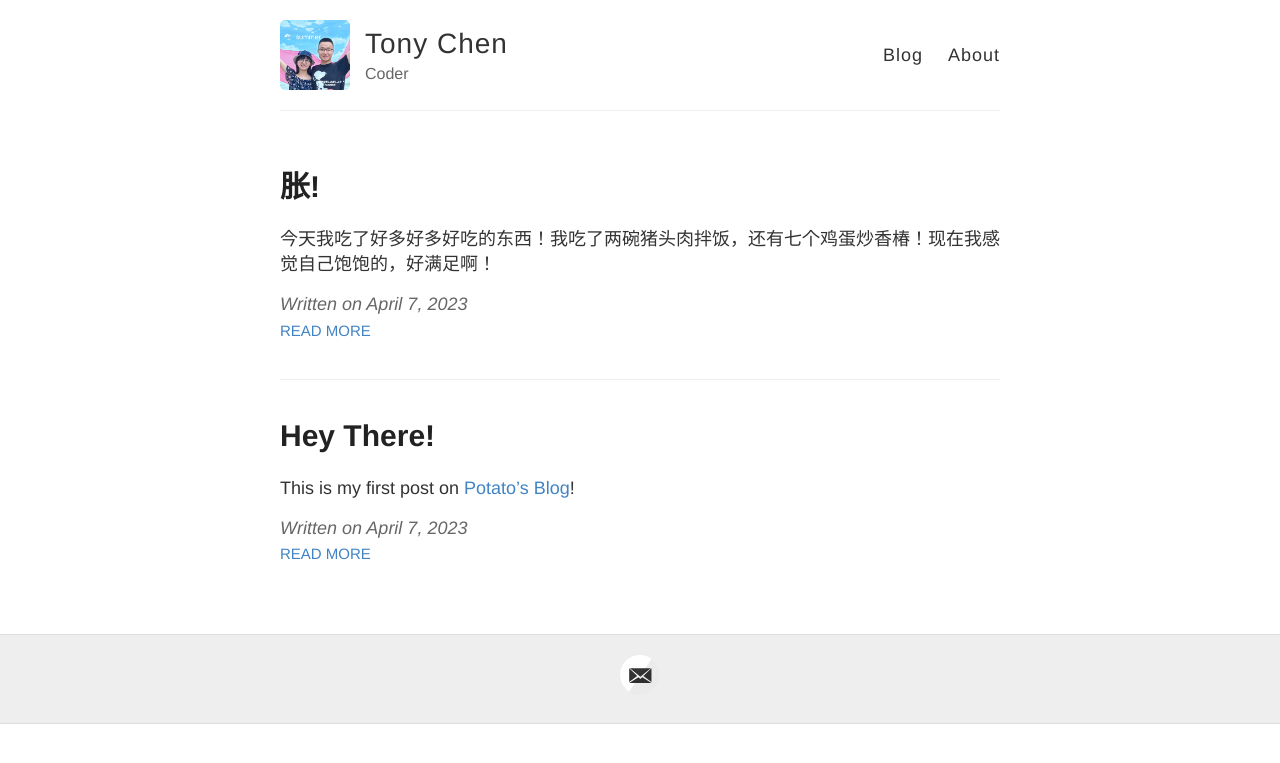
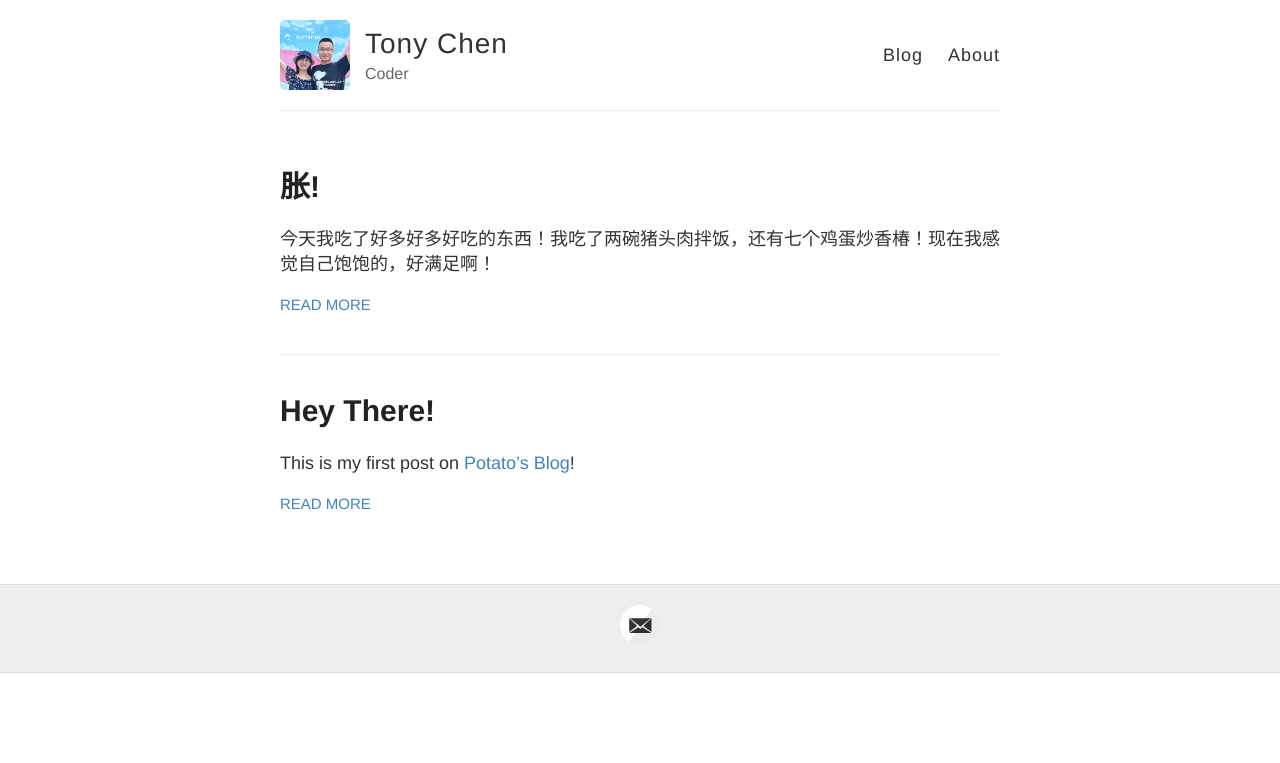
Before and after one commit to T0nyCh3n/t0nych3n.github.io, a Jekyll site: the page built from index.html, in a window 1280 px wide. Shown: the top 763 px of the page. Built offline with Jekyll 4.4.1, drawn with Linux system fonts in a browser that asks for light colours.

Commit message:
update index

```diff
--- a/index.html
+++ b/index.html
@@ -12,10 +12,6 @@ layout: default
         {{ post.excerpt }}
       </div>
 
-      <div class="date">
-        Written on {{ post.date | date: "%B %e, %Y" }}
-      </div>
-
       <a href="{{ site.baseurl }}{{ post.url }}" class="read-more">Read More</a>
     </article>
   {% endfor %}
```
